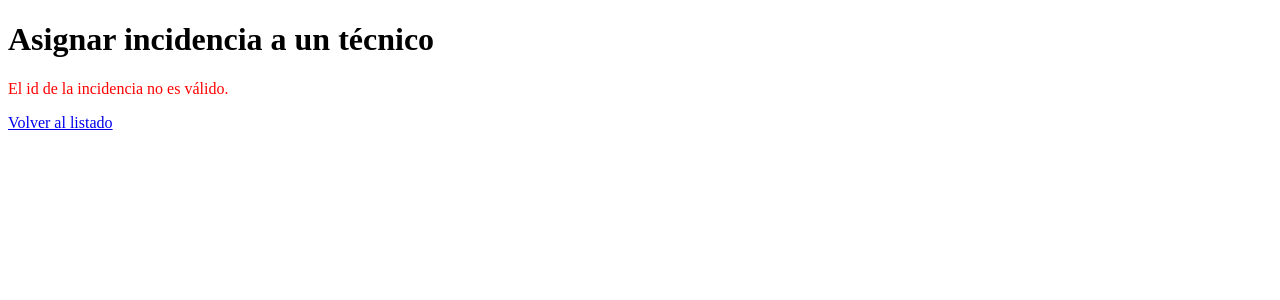
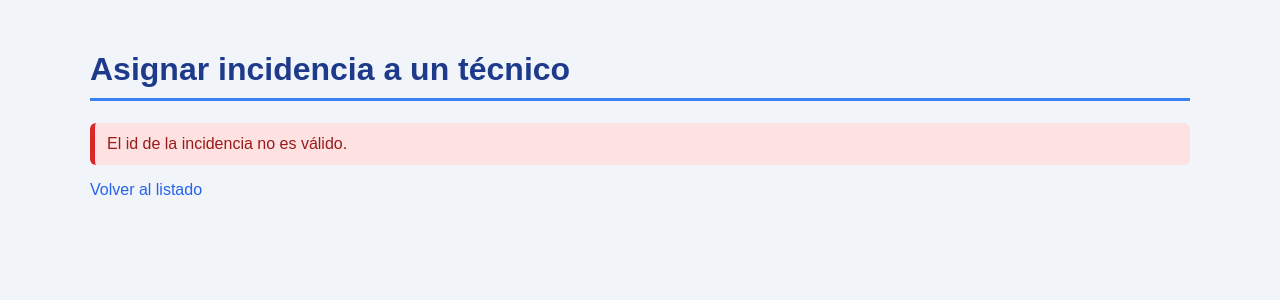
Before and after one commit to moronlopezalvaro/4.3.-Miniproyecto-Taskshield, a PHP site: page /asignar_incidencia.php in a window 1280 px wide. Shown: the top 300 px of the page. Run offline with PHP 8.4, Linux system fonts and the light colour scheme; a stand-in replaces the project's code that opens the database connection; some libraries are stand-ins or nearby versions.

Commit message:
style given for all of the files

```diff
--- a/asignar_incidencia.php
+++ b/asignar_incidencia.php
@@ -46,7 +46,8 @@ if (!$id) {
                 $error = 'Error al asignar. No se ha guardado ningún cambio.';
             } catch (Exception $e) {
                 $pdo->rollBack();
-                $error = $e->getMessage() . ' No se ha guardado ningún cambio.';
+                error_log('Error asignación: ' . $e->getMessage());
+                $error = 'No se ha podido asignar: el técnico o la incidencia no existen. No se ha guardado ningún cambio.';
             }
         }
     }
@@ -75,17 +76,18 @@ if (!$id) {
 <head>
     <meta charset="UTF-8">
     <title>TaskShield - Asignar incidencia</title>
+    <link rel="stylesheet" href="style.css">
 </head>
 
 <body>
     <h1>Asignar incidencia a un técnico</h1>
 
     <?php if ($mensaje) { ?>
-        <p style="color:green"><?php echo $mensaje; ?></p>
+        <p class="ok"><?php echo $mensaje; ?></p>
     <?php } ?>
 
     <?php if ($error) { ?>
-        <p style="color:red"><?php echo $error; ?></p>
+        <p class="error"><?php echo $error; ?></p>
     <?php } ?>
 
     <?php if ($incidencia) { ?>
--- a/conexion.php
+++ b/conexion.php
@@ -1,6 +1,6 @@
 <?php
 
-// archivo: includes/conexion.php
+// archivo: conexion.php
 require_once __DIR__ . '/config.php';
 
 try {
--- a/index.php
+++ b/index.php
@@ -24,6 +24,7 @@ try {
 <head>
     <meta charset="UTF-8">
     <title>TaskShield - Incidencias</title>
+    <link rel="stylesheet" href="style.css">
 </head>
 
 <body>
@@ -34,7 +35,7 @@ try {
     </p>
 
     <?php if ($error) { ?>
-        <p style="color:red"><?php echo $error; ?></p>
+        <p class="error"><?php echo $error; ?></p>
     <?php } ?>
 
     <?php if (count($incidencias) === 0) { ?>
--- a/nueva_incidencia.php
+++ b/nueva_incidencia.php
@@ -43,13 +43,14 @@ if ($_SERVER['REQUEST_METHOD'] === 'POST') {
 <head>
     <meta charset="UTF-8">
     <title>TaskShield - Nueva incidencia</title>
+    <link rel="stylesheet" href="style.css">
 </head>
 
-<body style="font-family: Arial, sans-serif; margin: 30px;">
+<body>
     <h1>Nueva incidencia</h1>
 
     <?php if ($error) { ?>
-        <p style="color:red"><?php echo $error; ?></p>
+        <p class="error"><?php echo $error; ?></p>
     <?php } ?>
 
     <form method="post" action="nueva_incidencia.php">
--- /dev/null
+++ b/style.css
@@ -0,0 +1,110 @@
+body {
+    font-family: Arial, Helvetica, sans-serif;
+    background: #f1f4f9;
+    color: #1f2937;
+    max-width: 1100px;
+    margin: 0 auto;
+    padding: 30px 20px;
+}
+
+h1 {
+    color: #1e3a8a;
+    border-bottom: 3px solid #3b82f6;
+    padding-bottom: 10px;
+}
+
+h2 {
+    color: #1e3a8a;
+}
+
+a {
+    color: #2563eb;
+    text-decoration: none;
+}
+
+a:hover {
+    text-decoration: underline;
+}
+
+table {
+    width: 100%;
+    border-collapse: collapse;
+    background: #ffffff;
+    border-radius: 8px;
+    overflow: hidden;
+    box-shadow: 0 2px 8px rgba(0, 0, 0, 0.08);
+}
+
+th {
+    background: #1e3a8a;
+    color: #ffffff;
+    text-align: left;
+    padding: 10px;
+}
+
+td {
+    padding: 10px;
+    border-bottom: 1px solid #e5e7eb;
+}
+
+tr:hover td {
+    background: #eff6ff;
+}
+
+form {
+    background: #ffffff;
+    padding: 20px;
+    margin: 20px 0;
+    border-radius: 8px;
+    box-shadow: 0 2px 8px rgba(0, 0, 0, 0.08);
+}
+
+input,
+textarea,
+select {
+    font-family: inherit;
+    font-size: 15px;
+    padding: 8px;
+    margin-top: 4px;
+    border: 1px solid #cbd5e1;
+    border-radius: 6px;
+}
+
+input:focus,
+textarea:focus,
+select:focus {
+    outline: none;
+    border-color: #3b82f6;
+}
+
+button {
+    background: #2563eb;
+    color: #ffffff;
+    font-size: 15px;
+    padding: 9px 18px;
+    border: none;
+    border-radius: 6px;
+    cursor: pointer;
+}
+
+button:hover {
+    background: #1e40af;
+}
+
+.ok,
+.error {
+    padding: 12px;
+    border-radius: 6px;
+}
+
+.ok {
+    background: #dcfce7;
+    color: #166534;
+    border-left: 5px solid #16a34a;
+}
+
+.error {
+    background: #fee2e2;
+    color: #991b1b;
+    border-left: 5px solid #dc2626;
+}
```
Also changed, not shown: editar_incidencia.php (+4 -3 lines), eliminar_incidencia.php (+4 -3 lines).
